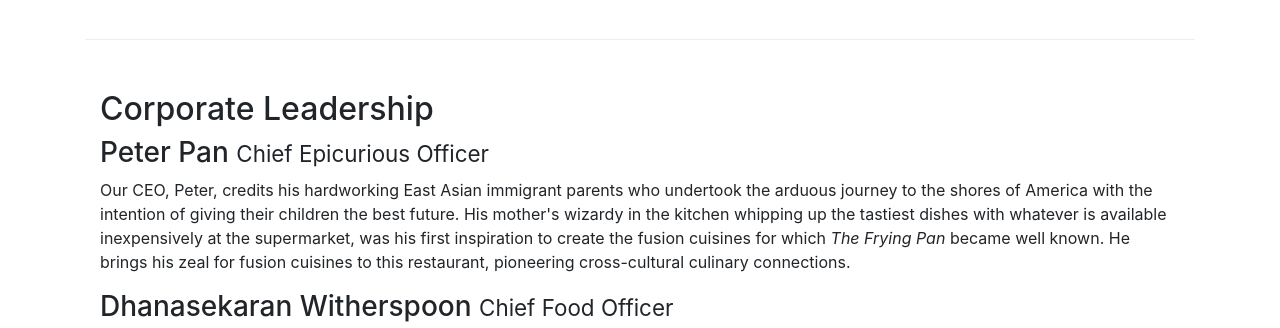
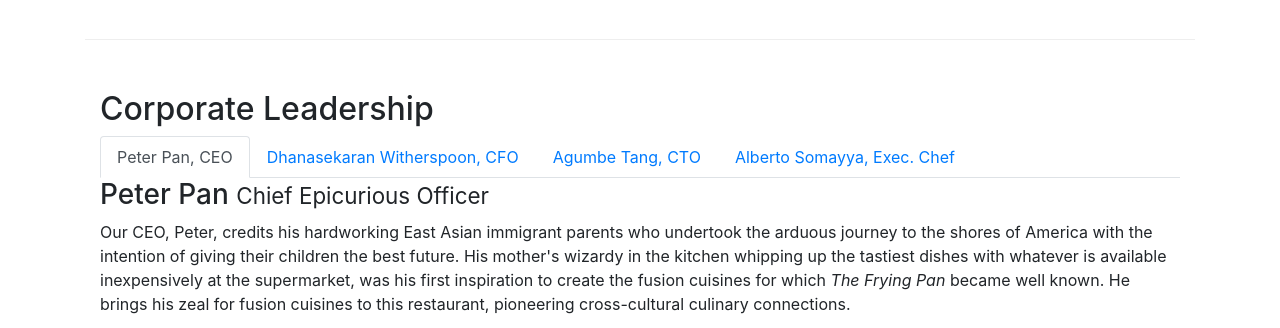
Before and after one commit to miniloda/Ristorante-con-Fusion, a website: page aboutus.html in a window 1280 px wide. Shown: the part 800-1128 px from the top of the page. Drawn offline with nearby package versions, Linux system fonts and the light colour scheme.

Commit message:
added tabbed pane

```diff
--- a/aboutus.html
+++ b/aboutus.html
@@ -72,14 +72,41 @@
         <div class="row row-content">
             <div class="col-12">
                 <h2>Corporate Leadership</h2>
+                <ul class="nav nav-tabs">
+                    <li class="nav-item">
+                        <a href="#peter" class="nav-link active" role = "tab" data-toggle="tab" >Peter Pan, CEO</a>
+                    </li>
+                    <li class="nav-item">
+                        <a href="#dhanasekaran" class="nav-link" role="tab" data-toggle = "tab">Dhanasekaran Witherspoon, CFO</a></li>
+                    <li class="nav-item">
+                        <a href="#agumbe" class="nav-link" role = "tab" data-toggle = "tab">
+                            Agumbe Tang, CTO
+                        </a>
+                    </li>
+                    <li class="nav-item">
+                        <a href="#alberto" class="nav-link" role = "tab" data-toggle = "tab">
+                            Alberto Somayya, Exec. Chef
+                        </a>
+                    </li>
+                </ul>
+            <div class="tab-content">
+                <div class="tab-pane fade show active" role = "tabpanel" id = "peter">
                     <h3>Peter Pan <small>Chief Epicurious Officer</small></h3>
                     <p class="d-none d-sm-block">Our CEO, Peter, credits his hardworking East Asian immigrant parents who undertook the arduous journey to the shores of America with the intention of giving their children the best future. His mother's wizardy in the kitchen whipping up the tastiest dishes with whatever is available inexpensively at the supermarket, was his first inspiration to create the fusion cuisines for which <em>The Frying Pan</em> became well known. He brings his zeal for fusion cuisines to this restaurant, pioneering cross-cultural culinary connections.</p>
+                </div>
+                <div class="tab-pane fade" role = "tabpanel" id = "dhanasekaran">
                     <h3>Dhanasekaran Witherspoon <small>Chief Food Officer</small></h3>
                     <p class="d-none d-sm-block">Our CFO, Danny, as he is affectionately referred to by his colleagues, comes from a long established family tradition in farming and produce. His experiences growing up on a farm in the Australian outback gave him great appreciation for varieties of food sources. As he puts it in his own words, <em>Everything that runs, wins, and everything that stays, pays!</em></p>
+                </div>
+                <div class="tab-pane fade" role = "tabpanel" id = "agumbe">
                     <h3>Agumbe Tang <small>Chief Taste Officer</small></h3>
                     <p class="d-none d-sm-block">Blessed with the most discerning gustatory sense, Agumbe, our CTO, personally ensures that every dish that we serve meets his exacting tastes. Our chefs dread the tongue lashing that ensues if their dish does not meet his exacting standards. He lives by his motto, <em>You click only if you survive my lick.</em></p>
+                </div>
+                <div class="tab-pane fade" role = "tabpanel" id = "alberto">
                     <h3>Alberto Somayya <small>Executive Chef</small></h3>
                     <p class="d-none d-sm-block">Award winning three-star Michelin chef with wide International experience having worked closely with whos-who in the culinary world, he specializes in creating mouthwatering Indo-Italian fusion experiences. He says, <em>Put together the cuisines from the two craziest cultures, and you get a winning hit! Amma Mia!</em></p>
+                </div>
+            </div>
             </div>
        </div>
 
```
Lines whose indentation alone changed are shown as unchanged.
